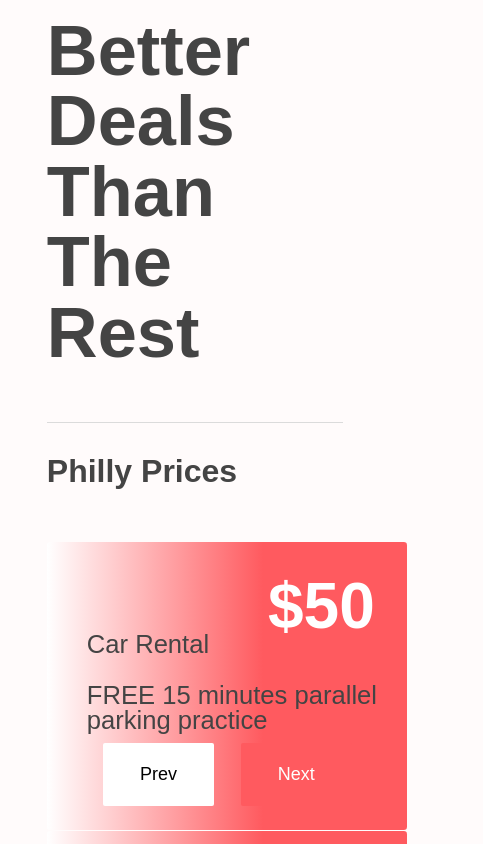
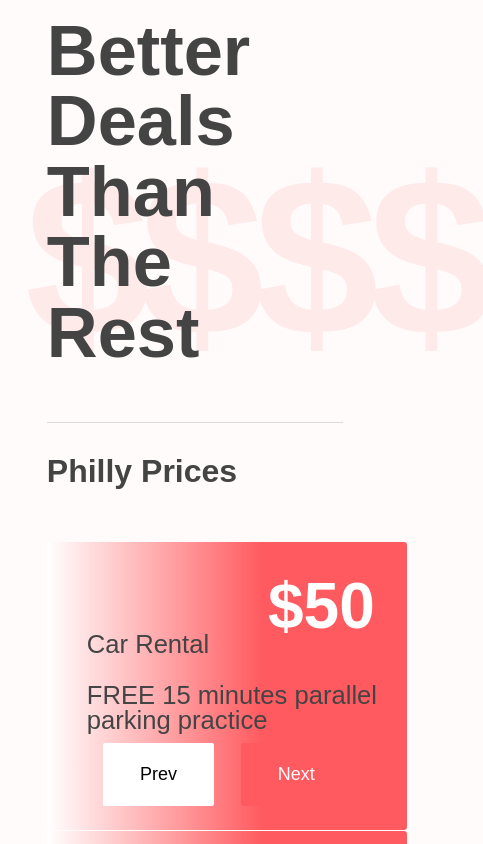
Before and after one commit to ijh5005/starsandstripesdrivingschool, a React (Create React App) app: page /page/service in a window 390 px wide. Shown: the top 844 px of the page, 483 px wide, since content can reach past the window. Built offline with nearby package versions, Linux system fonts and the light colour scheme; the HTML template or start-up script is replaced by a standard one; a web font is replaced by a local one.

Commit message:
service page media query done

```diff
--- a/src/components/ServicePage/Heading/index.css
+++ b/src/components/ServicePage/Heading/index.css
@@ -16,6 +16,7 @@
   margin-bottom: 54px;
   line-height: 1;
   color: #444444;
+  z-index: 2;
 }
 
 .largeText {
@@ -36,24 +37,25 @@
 /***************************/
 /* Small devices (portrait tablets and large phones, 600px and up) */
 @media only screen and (max-width: 600px) {
-  .largeText {
-    display: none;
-  }
+
 }
 
 /* Medium devices (landscape tablets, 768px and up) */
 @media only screen and (max-width: 768px) {
-  .largeText {
-    z-index: -1;
-    opacity: 0.4;
-  }
+
 }
 
 /* Large devices (laptops/desktops, 992px and up) */
 @media only screen and (max-width: 992px) {
   .largeText {
-    z-index: -1;
-    opacity: 0.4;
+    font-size: 14em;
+  }
+}
+
+/* Large devices (laptops/desktops, 992px and up) */
+@media only screen and (max-width: 1100px) {
+  .largeText {
+    opacity: 0.1;
   }
 }
 
--- a/src/components/ServicePage/index.css
+++ b/src/components/ServicePage/index.css
@@ -1,3 +1,7 @@
+#servicesPage {
+  padding-bottom: 10em;
+}
+
 /***************************/
 /* media queries */
 /***************************/
--- a/src/components/ServicePage/index.js
+++ b/src/components/ServicePage/index.js
@@ -7,12 +7,12 @@ import PrevBtn from '../PreviousBtn';
 
 
 const ServicePage = () => {
-  return (<>
+  return (<div id="servicesPage">
     <Heading />
     <PriceCard />
     <PrevBtn/>
     <NextBtn/>
-  </>)
+  </div>)
 }
 
 export default ServicePage;
```
